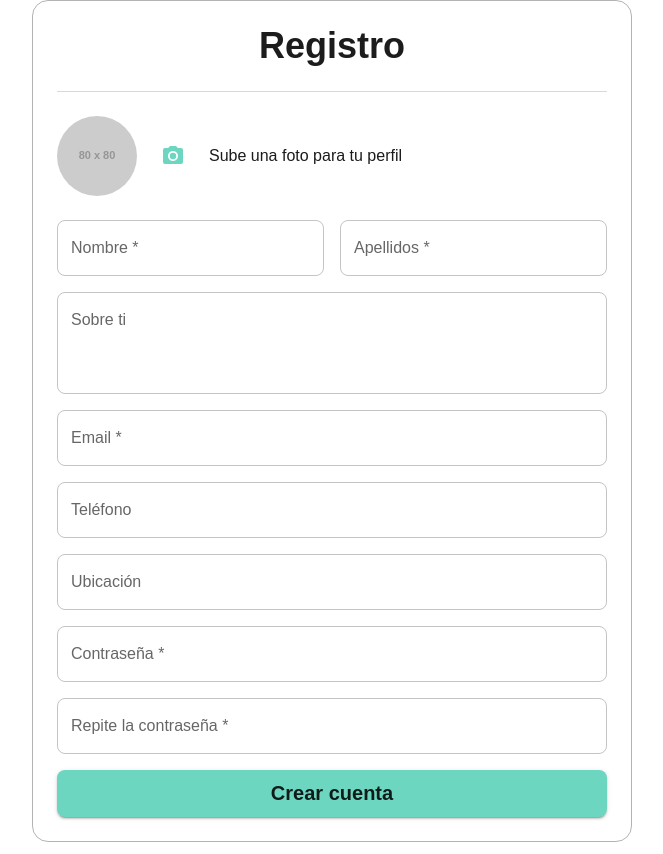
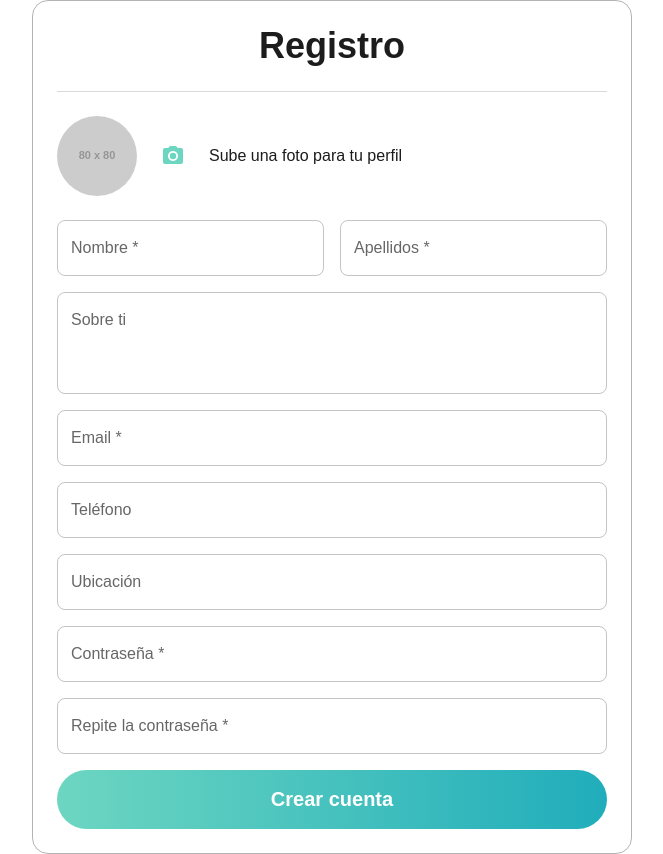
Before and after one commit to javnievic/comparte-tu-tiempo, a React (Vite) app in the folder frontend/: page /register in a window 1280 px wide. Shown: the whole page, without its empty margins (308-971 px from the left). Built offline with nearby package versions, Linux system fonts and the light colour scheme.

Commit message:
feat: implement CustomButton component and update registration form to use it

```diff
--- /dev/null
+++ b/frontend/src/components/customButton.jsx
@@ -0,0 +1,59 @@
+import { Button, styled } from "@mui/material";
+
+const CustomButton = styled(Button)(({ theme, variantstyle }) => {
+  const baseStyles = {
+    borderRadius: "62px",
+    fontSize: "20px",
+    fontWeight: 600,
+    padding: "12px 25px",
+    textTransform: "none",
+    boxShadow: "none",
+  };
+
+  const variants = {
+    primary: {
+      background: "linear-gradient(90deg, #6DD6C1 0%, #20ADBB 100%)",
+      color: "#fff",
+      "&:hover": {
+        background: "linear-gradient(90deg, #5cc1ac 0%, #1a99a6 100%)",
+      },
+    },
+    outline: {
+      background: "transparent",
+      color: theme.palette.primary.main,
+      border: `2px solid ${theme.palette.primary.main}`,
+      "&:hover": {
+        background: theme.palette.primary.main,
+        color: "#fff",
+      },
+    },
+    success: {
+      background: theme.palette.success.main,
+      color: "#fff",
+      "&:hover": {
+        background: "#43a047",
+      },
+    },
+    error: {
+      background: theme.palette.error.main,
+      color: "#fff",
+      "&:hover": {
+        background: "#d32f2f",
+      },
+    },
+    warning: {
+      background: "#FFC633",
+      color: "#000",
+      "&:hover": {
+        background: "#e6b02e",
+      },
+    },
+  };
+
+  return {
+    ...baseStyles,
+    ...(variants[variantstyle] || variants.primary),
+  };
+});
+
+export default CustomButton;
--- a/frontend/src/pages/Register.jsx
+++ b/frontend/src/pages/Register.jsx
@@ -5,6 +5,7 @@ import { PhotoCamera } from "@mui/icons-material";
 import { registerUser } from "../services/authService";
 import theme from "../styles/theme";
 import ErrorMessage from "../components/ErrorMessage";
+import CustomButton from "../components/customButton";
 
 export default function Register() {
   const [formData, setFormData] = useState({
@@ -181,9 +182,9 @@ export default function Register() {
           <TextField label="Contraseña *" name="password" value={formData.password} onChange={handleChange} type="password" fullWidth error={!!errors.password} helperText={errors.password} />
           <TextField label="Repite la contraseña *" name="confirm_password" value={formData.confirm_password} onChange={handleChange} type="password" fullWidth error={!!errors.confirm_password} helperText={errors.confirm_password} />
 
-          <Button type="submit" variant="contained" color="primary">
+          <CustomButton type="submit" variantstyle="primary" variant="contained">
             Crear cuenta
-          </Button>
+          </CustomButton>
         </form>
         {formError && <ErrorMessage message={formError} duration={5000} />}
       </Box>
--- a/frontend/src/styles/theme.js
+++ b/frontend/src/styles/theme.js
@@ -6,7 +6,7 @@ const theme = createTheme({
       main: "#6DD6C1",
     },
     secondary: {
-      main: "#2A9D8F",
+      main: "#20ADBB",
     },
     success: {
       main: "#4CAF50",
```
